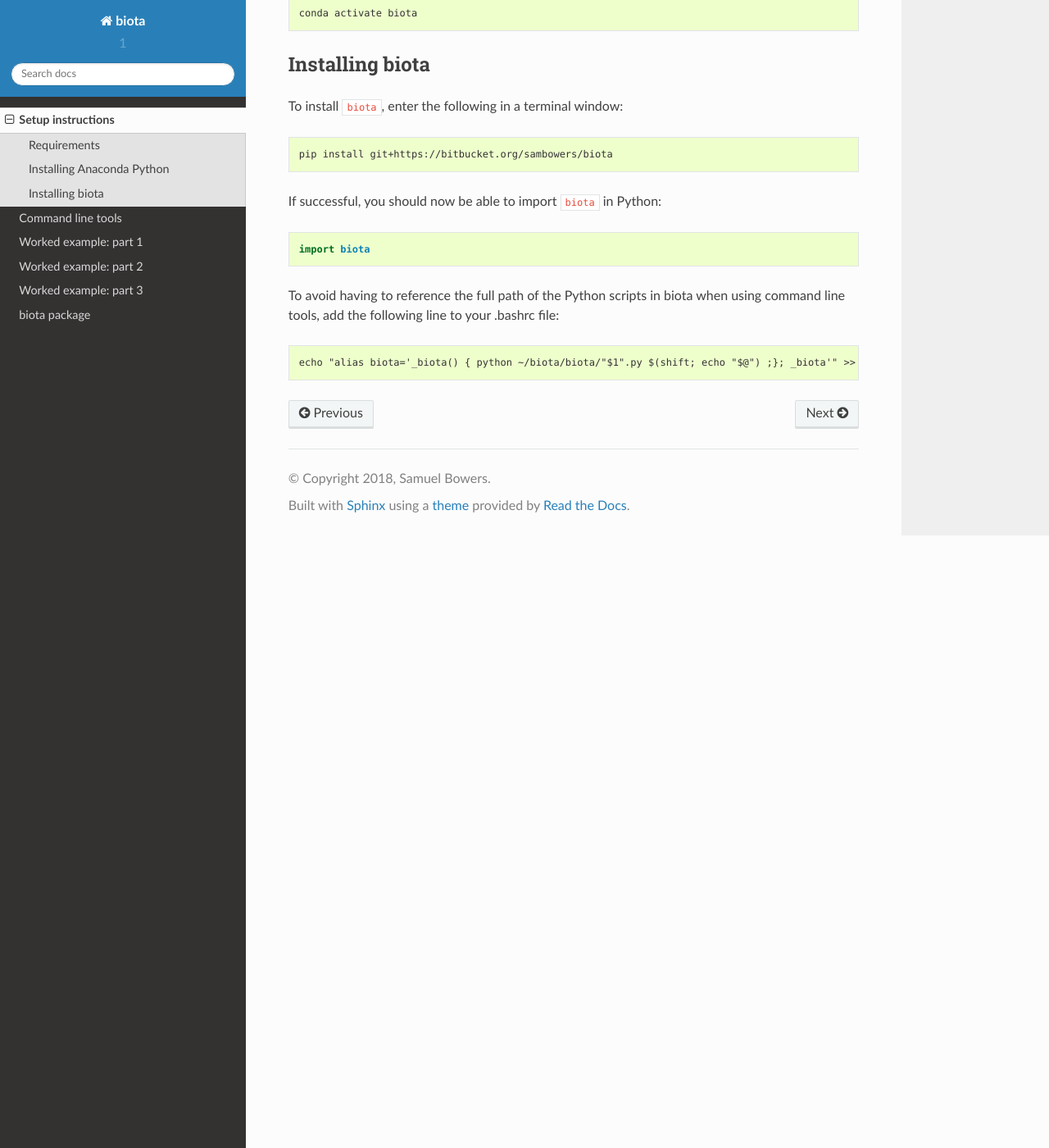
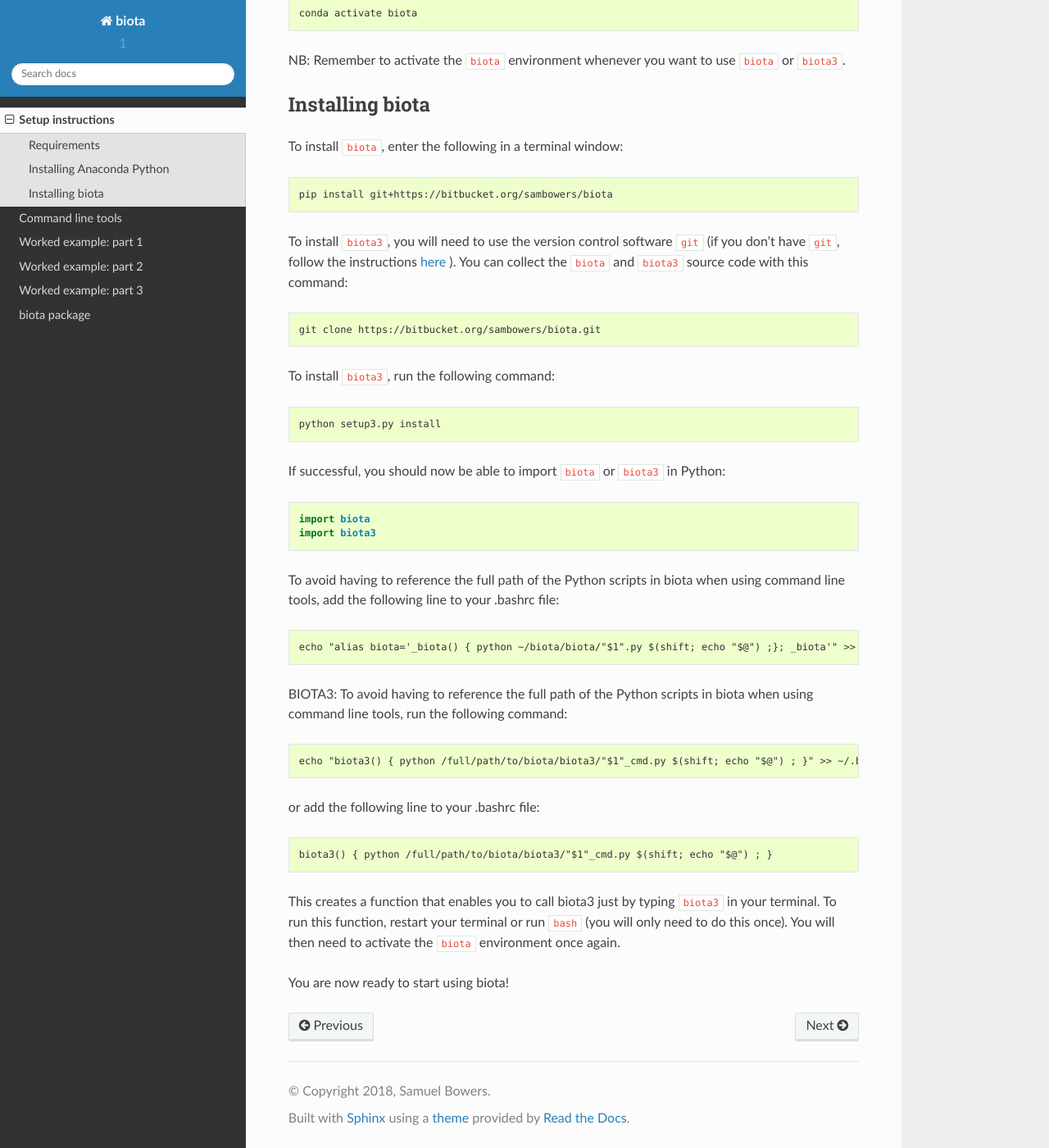
Before and after one commit to smfm-project/biota, a Sphinx documentation site: the page built from docs/source/setup.rst, in a window 1280 px wide and 1400 px high, scrolled down 1320 px. Shown: the whole window at 82% size. Built offline with Sphinx 7.4.7 and the Read the Docs theme 2.0.0, drawn with Linux system fonts in a browser that asks for light colours.

Commit message:
finished the biota3 addition to the setup

```diff
--- a/docs/source/setup.rst
+++ b/docs/source/setup.rst
@@ -61,6 +61,7 @@ Activate the ``biota`` environment by running this command:
     conda activate biota
 
 
+NB: Remember to activate the ``biota`` environment whenever you want to use ``biota`` or ``biota3``.
 
 
 Installing biota
@@ -72,14 +73,49 @@ To install ``biota``, enter the following in a terminal window:
 
     pip install git+https://bitbucket.org/sambowers/biota
 
-If successful, you should now be able to import ``biota`` in Python:
+
+To install ``biota3``, you will need to use the version control software ``git`` (if you don't have ``git``, follow the instructions `here <https://git-scm.com/book/en/v2/Getting-Started-Installing-Git>`_ ). You can collect the ``biota`` and ``biota3`` source code with this command:
+
+.. code-block:: console
+
+    git clone https://bitbucket.org/sambowers/biota.git
+
+
+To install ``biota3``, run the following command:
+
+.. code-block:: console
+
+    python setup3.py install
+
+
+If successful, you should now be able to import ``biota`` or ``biota3`` in Python:
 
 .. code-block:: python
 
     import biota
+    import biota3
 
 To avoid having to reference the full path of the Python scripts in biota when using command line tools, add the following line to your .bashrc file:
 
 .. code-block:: console
 
     echo "alias biota='_biota() { python ~/biota/biota/"$1".py $(shift; echo "$@") ;}; _biota'" >> ~/.bashrc
+
+
+BIOTA3: To avoid having to reference the full path of the Python scripts in biota when using command line tools, run the following command:
+
+.. code-block:: console
+
+    echo "biota3() { python /full/path/to/biota/biota3/"$1"_cmd.py $(shift; echo "$@") ; }" >> ~/.bashrc
+
+
+or add the following line to your .bashrc file:
+
+.. code-block:: console
+
+    biota3() { python /full/path/to/biota/biota3/"$1"_cmd.py $(shift; echo "$@") ; }
+
+
+This creates a function that enables you to call biota3 just by typing ``biota3`` in your terminal. To run this function, restart your terminal or run ``bash`` (you will only need to do this once). You will then need to activate the ``biota`` environment once again.
+
+You are now ready to start using biota!
```
